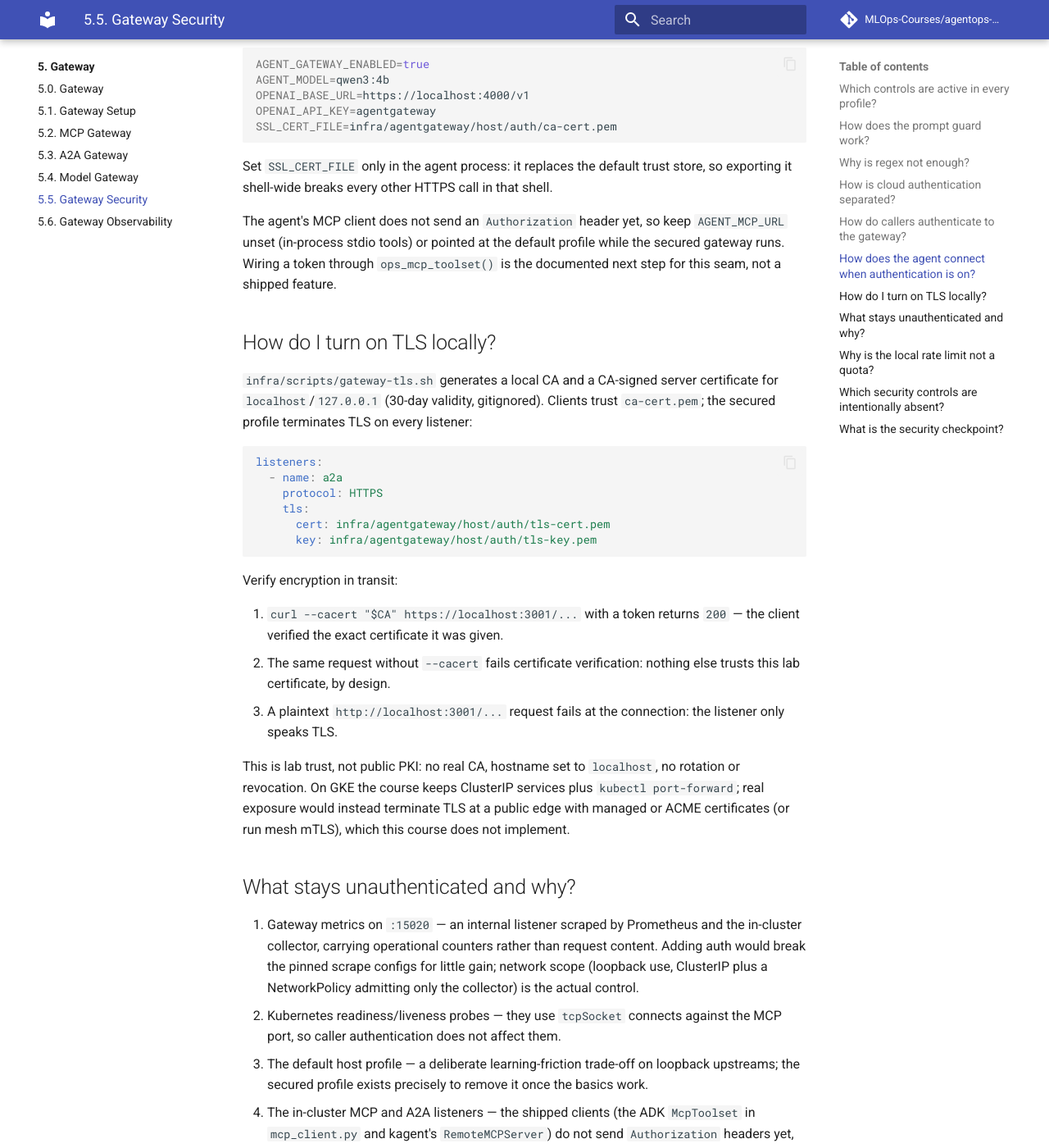
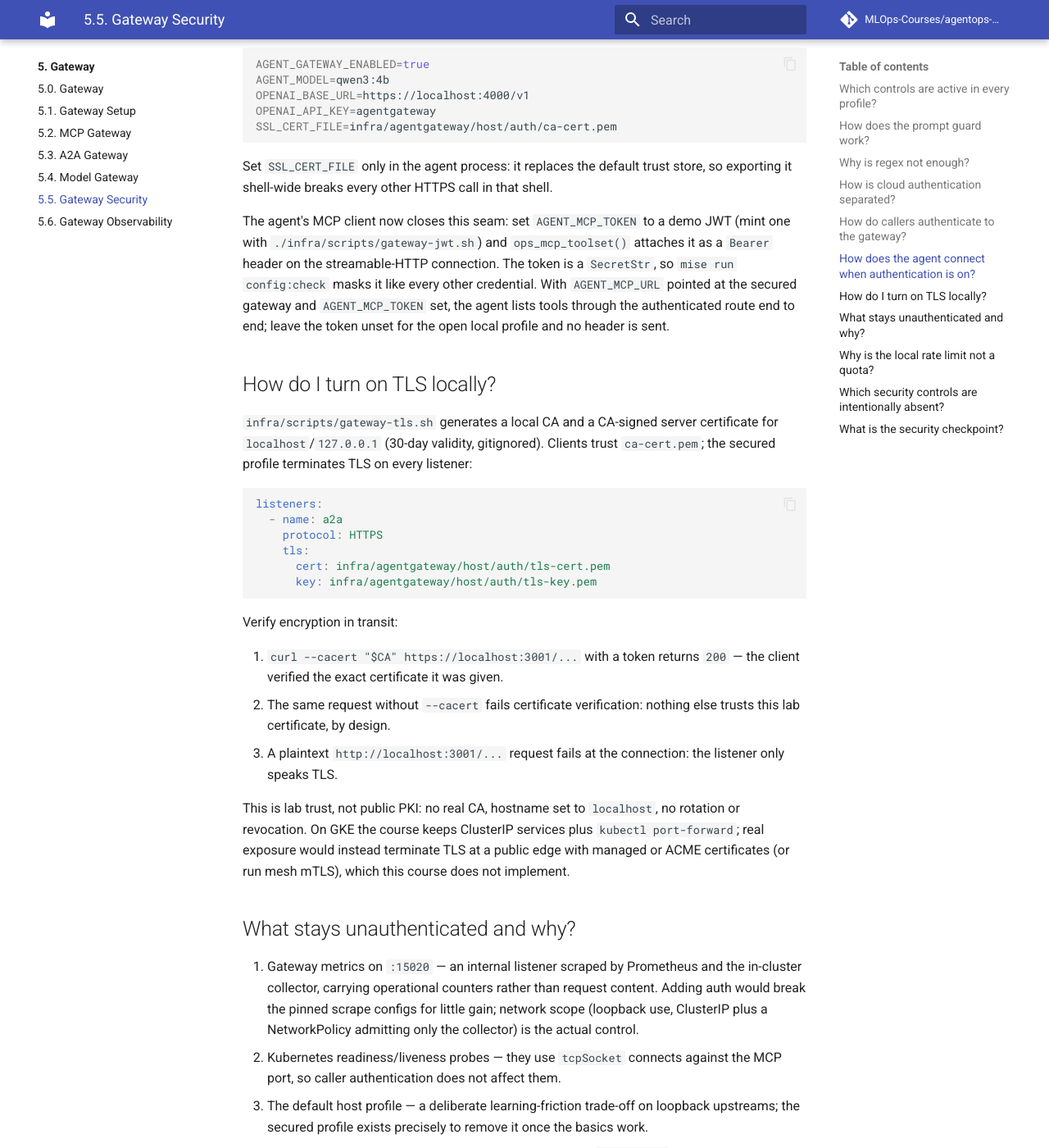
Before and after one commit to MLOps-Courses/agentops-open-course, an MkDocs documentation site: the page built from docs/5. Gateway/5.5. Gateway Security.md, in a window 1280 px wide and 1400 px high, scrolled down 3251 px. Shown: the whole window at 82% size. Built offline with MkDocs 1.6.1 and Material for MkDocs 9.7.7, drawn with Linux system fonts in a browser that asks for light colours; comment, search, counter and statistics services are not loaded; some of the changed text lies outside the part shown.

Commit message:
docs(gateway): close the Authorization-header loop for ops_mcp_toolset
The MCP client already threads AGENT_MCP_TOKEN as a masked bearer token through
ops_mcp_toolset(), with offline tests both ways. Update docs 5.5 to document the
shipped seam instead of describing it as future work (closes #40).

```diff
--- a/docs/5. Gateway/5.5. Gateway Security.md
+++ b/docs/5. Gateway/5.5. Gateway Security.md
@@ -126,7 +126,7 @@ SSL_CERT_FILE=infra/agentgateway/host/auth/ca-cert.pem
 
 Set `SSL_CERT_FILE` only in the agent process: it replaces the default trust store, so exporting it shell-wide breaks every other HTTPS call in that shell.
 
-The agent's MCP client does not send an `Authorization` header yet, so keep `AGENT_MCP_URL` unset (in-process stdio tools) or pointed at the default profile while the secured gateway runs. Wiring a token through `ops_mcp_toolset()` is the documented next step for this seam, not a shipped feature.
+The agent's MCP client now closes this seam: set `AGENT_MCP_TOKEN` to a demo JWT (mint one with `./infra/scripts/gateway-jwt.sh`) and `ops_mcp_toolset()` attaches it as a `Bearer` header on the streamable-HTTP connection. The token is a `SecretStr`, so `mise run config:check` masks it like every other credential. With `AGENT_MCP_URL` pointed at the secured gateway and `AGENT_MCP_TOKEN` set, the agent lists tools through the authenticated route end to end; leave the token unset for the open local profile and no header is sent.
 
 ## How do I turn on TLS locally?
 
@@ -154,7 +154,7 @@ This is lab trust, not public PKI: no real CA, hostname set to `localhost`, no r
 1. Gateway metrics on `:15020` — an internal listener scraped by Prometheus and the in-cluster collector, carrying operational counters rather than request content. Adding auth would break the pinned scrape configs for little gain; network scope (loopback use, ClusterIP plus a NetworkPolicy admitting only the collector) is the actual control.
 1. Kubernetes readiness/liveness probes — they use `tcpSocket` connects against the MCP port, so caller authentication does not affect them.
 1. The default host profile — a deliberate learning-friction trade-off on loopback upstreams; the secured profile exists precisely to remove it once the basics work.
-1. The in-cluster MCP and A2A listeners — the shipped clients (the ADK `McpToolset` in `mcp_client.py` and kagent's `RemoteMCPServer`) do not send `Authorization` headers yet, so enforcing JWT there would break the running platform. NetworkPolicies restricting callers to declared namespaces are the compensating control, and this gap is listed as absent work, not claimed as secured.
+1. The in-cluster MCP and A2A listeners — the agent's ADK `McpToolset` can now send a `Bearer` token (`AGENT_MCP_TOKEN`, see above), but kagent's `RemoteMCPServer` still does not, and the A2A listener has no client-side token path yet, so enforcing JWT cluster-wide would break the running platform. NetworkPolicies restricting callers to declared namespaces are the compensating control, and this remaining gap is listed as absent work, not claimed as secured.
 
 ## Why is the local rate limit not a quota?
 
```
